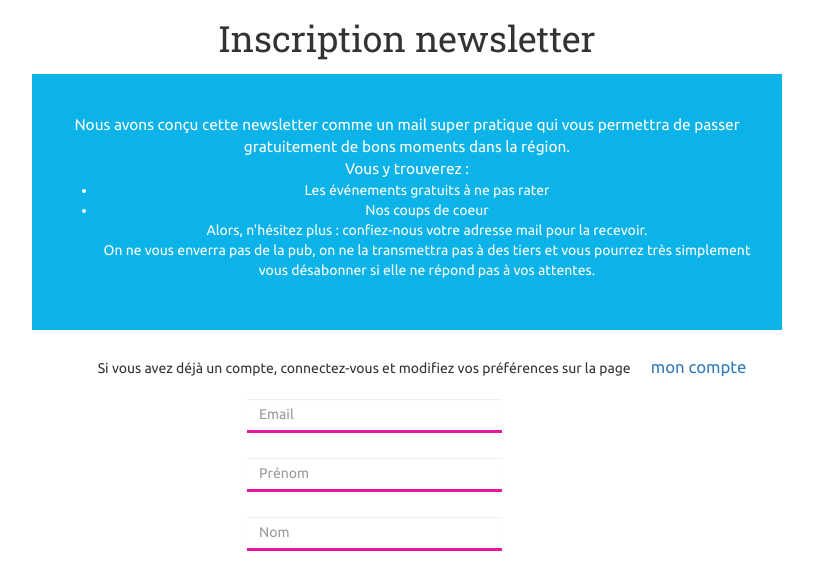
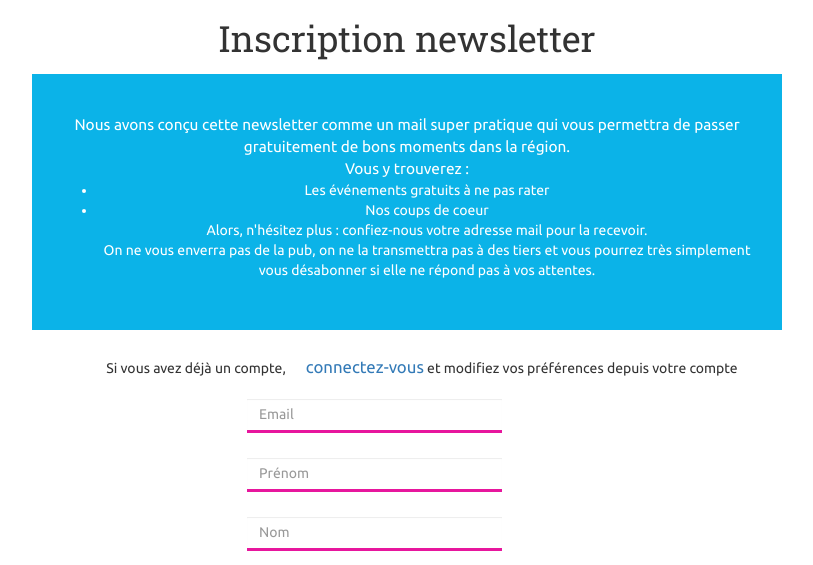
Before and after one commit to vcoquinot/sortir, a PHP site: page /inscription-newsletter.php in a window 1280 px wide. Shown: the part 94-659 px from the top of the page, without its empty margins (218-1031 px from the left). Run offline with PHP 8.4, Linux system fonts and the light colour scheme; some libraries are stand-ins or nearby versions.

Commit message:
link connection

```diff
--- a/inscription-newsletter.php
+++ b/inscription-newsletter.php
@@ -47,7 +47,7 @@
             <!-- Formulaire -->
     <section id="formulaire-newsletter" class="container">
         <div class="row text-center">
-            <p>Si vous avez déjà un compte, connectez-vous et modifiez vos préférences sur la page<a href="#">mon compte</a></p>
+            <p>Si vous avez déjà un compte,<a href="connexion.php">connectez-vous</a> et modifiez vos préférences depuis votre compte</p>
         </div>
         <form>
             <div class="form-group col-md-offset-4 col-md-3">
```
